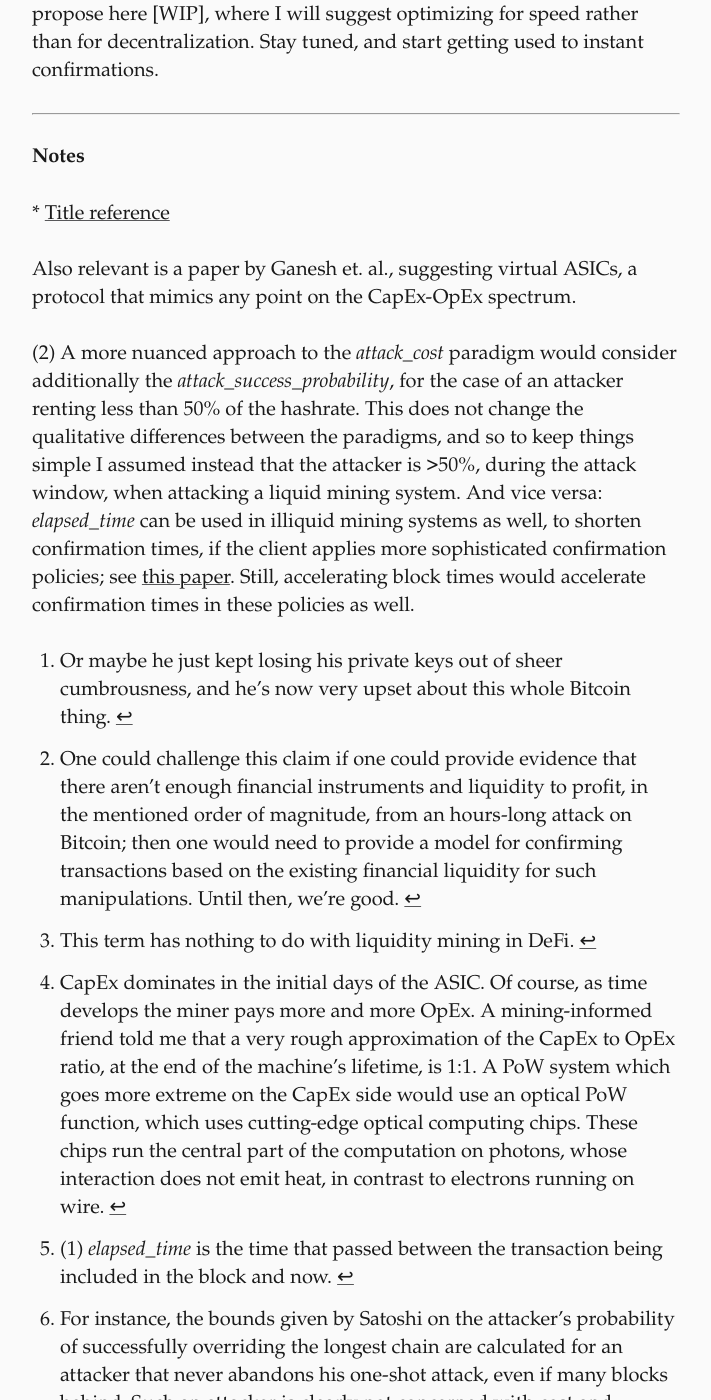
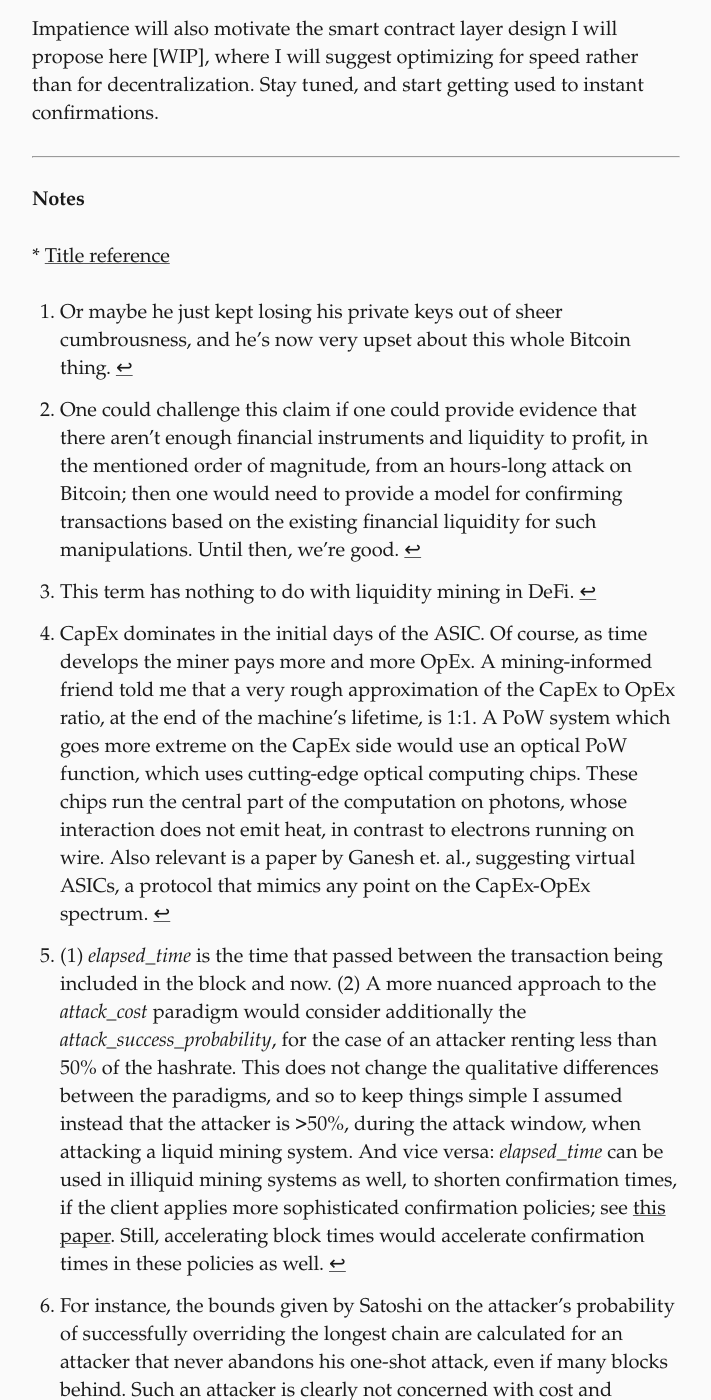
Before and after one commit to hashdag/hashdag.github.io, a Jekyll site: the page built from _posts/2020-12-28-patience.md, in a window 1280 px wide and 1400 px high, scrolled down 8581 px. Shown: the whole window, without its empty margins (284-995 px from the left). Built offline with Jekyll 4.4.1, drawn with Linux system fonts in a browser that asks for light colours; some of the changed text lies outside the part shown.

```diff
--- a/_posts/2020-12-28-patience.md
+++ b/_posts/2020-12-28-patience.md
@@ -34,16 +34,16 @@ Essentially, in the first paradigm you wait until enough *blocks* are mined so t
 
 ### Illiquid vs. liquid mining
 
-Bitcoin miners spend only a few 10^5 USD/hour on protecting our transactions. Their revenue from mining—a.k.a. the *security budget*—is on the order of a few 10^6 USD/hour. Contrast this with Bitcoin’s market cap of a few 10^11 USD, and you’ve got yourself wondering how 10^6 can protect a 10^11 asset—surely there are ways to make much more than a few millions by attacking the Bitcoin giant, by reversing the ledger after an hour or two. For instance, if you are a financial whale that has the ability to short Bitcoin,[^2] or if your name is Vitalik and you want to double spend bitcoins to keep Bitcoiners from being obsessed with something other than Ethereum’s success. Definitely worth a few billions.
+Bitcoin miners spend only a few 10<sup>5</sup> USD/hour on protecting our transactions. Their revenue from mining—a.k.a. the *security budget*—is on the order of a few 10<sup>6</sup> USD/hour. Contrast this with Bitcoin’s market cap of a few 10<sup>11</sup> USD, and you’ve got yourself wondering how 10<sup>6</sup> can protect a 10^11 asset—surely there are ways to make much more than a few millions by attacking the Bitcoin giant, by reversing the ledger after an hour or two. For instance, if you are a financial whale that has the ability to short Bitcoin,[^2] or if your name is Vitalik and you want to double spend bitcoins to keep Bitcoiners from being obsessed with something other than Ethereum’s success. Definitely worth a few billions.
 
-Well, since the Bitcoin mining market is highly illiquid, an attacker cannot get hold of temporary hashrate even if he has a few spare 10^6 USD. Instead, the attacker will need to invest in manufacturing or purchasing mining ASICs, which are priced for long term mining, and are indeed on the order of magnitude of 10^11 USD. It is the capital expenditure of Bitcoin miners (CapEx), therefore, that protects our Bitcoin transactions, not their operational expenditure (OpEx). The high CapEx is what lends credence to our assumption that the majority of hashrate is held by honest miners (on which I’ll elaborate below), whereas the OpEx seems too low relative to the potential gain from an attack.
+Well, since the Bitcoin mining market is highly illiquid, an attacker cannot get hold of temporary hashrate even if he has a few spare 10<<sup>6</sup> USD. Instead, the attacker will need to invest in manufacturing or purchasing mining ASICs, which are priced for long term mining, and are indeed on the order of magnitude of 10<sup>11</sup> USD. It is the capital expenditure of Bitcoin miners (CapEx), therefore, that protects our Bitcoin transactions, not their operational expenditure (OpEx). The high CapEx is what lends credence to our assumption that the majority of hashrate is held by honest miners (on which I’ll elaborate below), whereas the OpEx seems too low relative to the potential gain from an attack.
 
 But many cryptocurrencies operate in liquid mining[^3] environments wherein significant hashpower is available for temporary rent on [NiceHash](https://www.nicehash.com/); NiceHash is a marketplace for renting hashpower, typically relating to GPU-dominated coins. Now, if attackers can temporarily rent large amounts of hashrate, there’s no reason to assume that they do not control a majority of it, during the attack window. Indeed, most of the 51% attacks on small cryptocurrencies have occurred in GPU-dominated mining environments. In these environments, one needs to think about the security of the system in different terms: Instead of the honest majority assumption, the security assumption underlying liquid mining environments is that a 51%-attacker’s budget is limited and therefore he is unable to spend OpEx—by mining with GPUs or with rented hashpower—for long attack windows.
 
 The following table compares illiquid and liquid mining environments.
 
 | | Dominant mining machine | Dominant mining expenditure | Type of attacker protected against | Security assumption |
-| --- | --- | --- | --- | --- |
+| --- | :---: | :---: | :---: | :---: |
 | **Illiquid** | ASIC | CapEx[^4] | In-band | *attacker_rhashrate* < 50% |
 | **Liquid** | GPU | OpEx | Out-of-band | *attacker_budget* < $M |
 
@@ -110,11 +110,9 @@ Impatience will also motivate the smart contract layer design I will propose her
 
 [^3]: This term has nothing to do with liquidity mining in DeFi.
 
-[^4]: CapEx dominates in the initial days of the ASIC. Of course, as time develops the miner pays more and more OpEx. A mining-informed friend told me that a very rough approximation of the CapEx to OpEx ratio, at the end of the machine's lifetime, is 1:1. A PoW system which goes more extreme on the CapEx side would use an optical PoW function, which uses cutting-edge optical computing chips. These chips run the central part of the computation on photons, whose interaction does not emit heat, in contrast to electrons running on wire.
-Also relevant is a paper by Ganesh et. al., suggesting virtual ASICs, a protocol that mimics any point on the CapEx-OpEx spectrum.
+[^4]: CapEx dominates in the initial days of the ASIC. Of course, as time develops the miner pays more and more OpEx. A mining-informed friend told me that a very rough approximation of the CapEx to OpEx ratio, at the end of the machine's lifetime, is 1:1. A PoW system which goes more extreme on the CapEx side would use an optical PoW function, which uses cutting-edge optical computing chips. These chips run the central part of the computation on photons, whose interaction does not emit heat, in contrast to electrons running on wire. Also relevant is a paper by Ganesh et. al., suggesting virtual ASICs, a protocol that mimics any point on the CapEx-OpEx spectrum.
 
-[^5]: (1) *elapsed_time* is the time that passed between the transaction being included in the block and now.
-(2) A more nuanced approach to the *attack_cost* paradigm would consider additionally the *attack_success_probability*, for the case of an attacker renting less than 50% of the hashrate. This does not change the qualitative differences between the paradigms, and so to keep things simple I assumed instead that the attacker is >50%, during the attack window, when attacking a liquid mining system. And vice versa: *elapsed_time* can be used in illiquid mining systems as well, to shorten confirmation times, if the client applies more sophisticated confirmation policies; see [this paper](https://eprint.iacr.org/2018/040.pdf). Still, accelerating block times would accelerate confirmation times in these policies as well.
+[^5]: (1) *elapsed_time* is the time that passed between the transaction being included in the block and now. (2) A more nuanced approach to the *attack_cost* paradigm would consider additionally the *attack_success_probability*, for the case of an attacker renting less than 50% of the hashrate. This does not change the qualitative differences between the paradigms, and so to keep things simple I assumed instead that the attacker is >50%, during the attack window, when attacking a liquid mining system. And vice versa: *elapsed_time* can be used in illiquid mining systems as well, to shorten confirmation times, if the client applies more sophisticated confirmation policies; see [this paper](https://eprint.iacr.org/2018/040.pdf). Still, accelerating block times would accelerate confirmation times in these policies as well.
 
 [^6]: For instance, the bounds given by Satoshi on the attacker’s probability of successfully overriding the longest chain are calculated for an attacker that never abandons his one-shot attack, even if many blocks behind. Such an attacker is clearly not concerned with cost and profit.
 
```
